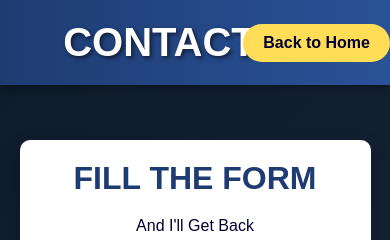
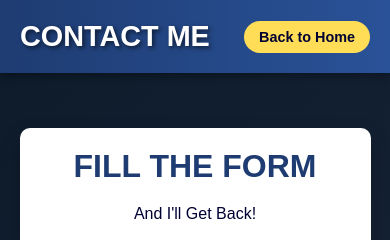
Before and after one commit to SrijanMallick/Portfolio-Srijan, a plain HTML site: page Contact.html in a window 390 px wide. Shown: the top 240 px of the page. Drawn offline with Linux system fonts and the light colour scheme; grey boxes are pictures that could not be loaded.

Commit message:
Update Contact.html

```diff
--- a/Contact.html
+++ b/Contact.html
@@ -16,7 +16,7 @@
       body {
         font-family: Arial, sans-serif;
         min-height: 100vh;
-        background: linear-gradient(135deg, #0d1b2a, #1b263b); /* Matches About Me */
+        background: linear-gradient(135deg, #0d1b2a, #1b263b);
         color: #e5e5e5;
         display: flex;
         flex-direction: column;
@@ -24,8 +24,6 @@
         text-align: center;
       }
 
-      /* Header */
-      /* Header Styling */
       /* Header Styling */
       header {
         background: linear-gradient(90deg, #1e3c72, #2a5298);
@@ -33,18 +31,17 @@
         top: 0;
         z-index: 1000;
         box-shadow: 0 4px 8px rgba(0, 0, 0, 0.3);
-    width: 100%; /* Full screen width */
+        width: 100%;
         margin-bottom: 55px;
       }
 
       .header-container {
         display: flex;
-    justify-content: center; /* Center content */
+        justify-content: space-between;
         align-items: center;
-    position: relative; /* Allows independent placement of logo and button */
-    max-width: 1200px; /* Optional: Limit the content width for better design */
+        max-width: 1200px;
         margin: auto;
-    padding: 0 20px; /* Add some padding for spacing */
+        padding: 0 20px;
       }
 
       .logo {
@@ -52,8 +49,6 @@
         font-weight: bold;
         color: white;
         text-shadow: 2px 2px 4px rgba(0, 0, 0, 0.6);
-    text-align: center; /* Center the logo text */
-    flex-grow: 1; /* Push the button to the right */
       }
 
       .cta-header {
@@ -65,20 +60,18 @@
         font-weight: bold;
         font-size: 1rem;
         transition: background 0.3s, transform 0.3s;
-    position: absolute; /* Independent positioning for the button */
-    right: 0; /* Align to the right edge */
       }
 
       .cta-header:hover {
         background: #ffd700;
         transform: scale(1.1);
       }
+
       h1 {
         font-size: 2.5rem;
         margin-bottom: 20px;
         color: #ffffff;
       }
-
 
       /* Google Form */
       iframe {
@@ -91,10 +84,18 @@
 
       /* Responsive Design */
       @media (max-width: 600px) {
-        h1 {
-          font-size: 2rem;
+        .logo {
+          font-size: 1.8rem;
         }
 
+        .cta-header {
+          font-size: 0.9rem;
+          padding: 8px 15px;
+        }
+
+        .header-container {
+          justify-content: space-between;
+        }
       }
 
       .form-container {
@@ -104,7 +105,7 @@
         border-radius: 10px;
         box-shadow: 0 8px 20px rgba(0, 0, 0, 0.2);
         width: 90%;
-      max-width: 600px; /* Limit maximum width */
+        max-width: 600px;
         text-align: center;
       }
 
@@ -138,24 +139,25 @@
       .form-container .submit-btn:hover {
         background: #ffd700;
       }
-
     </style>
   </head>
   <body>
-
     <header>
-      <nav><div class="header-container">
+      <nav>
+        <div class="header-container">
           <div class="logo">CONTACT ME</div>
-        <a href="/Home.html" class="cta-header">Back to Home</a>
-      </div></nav>
+          <a href="index.html" class="cta-header">Back to Home</a>
+        </div>
+      </nav>
     </header>
 
     <div class="form-container">
       <h1>FILL THE FORM</h1>
-      <spAn>And I'll Get Back</spAn>
+      <span>And I'll Get Back!</span>
       <iframe
         src="https://docs.google.com/forms/d/e/1FAIpQLSdxbpwkhHluPJdQtpvfR5-gfC--VG2yT7eW4VHZZ_mxZdNGzw/viewform?embedded=true"
-        frameborder="0">
+        frameborder="0"
+      >
         Loading…
       </iframe>
     </div>
```
Lines whose indentation alone changed are shown as unchanged.
